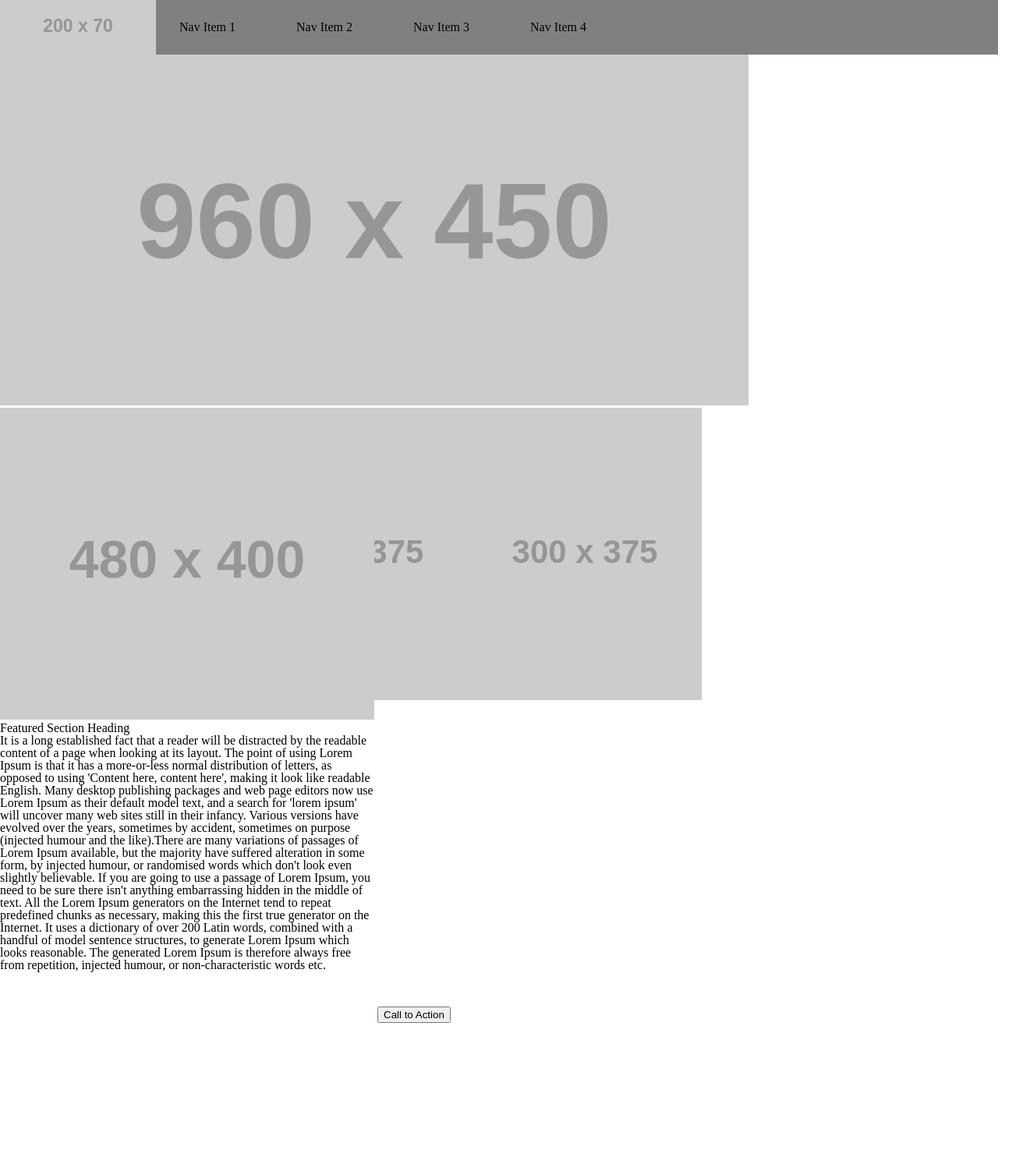
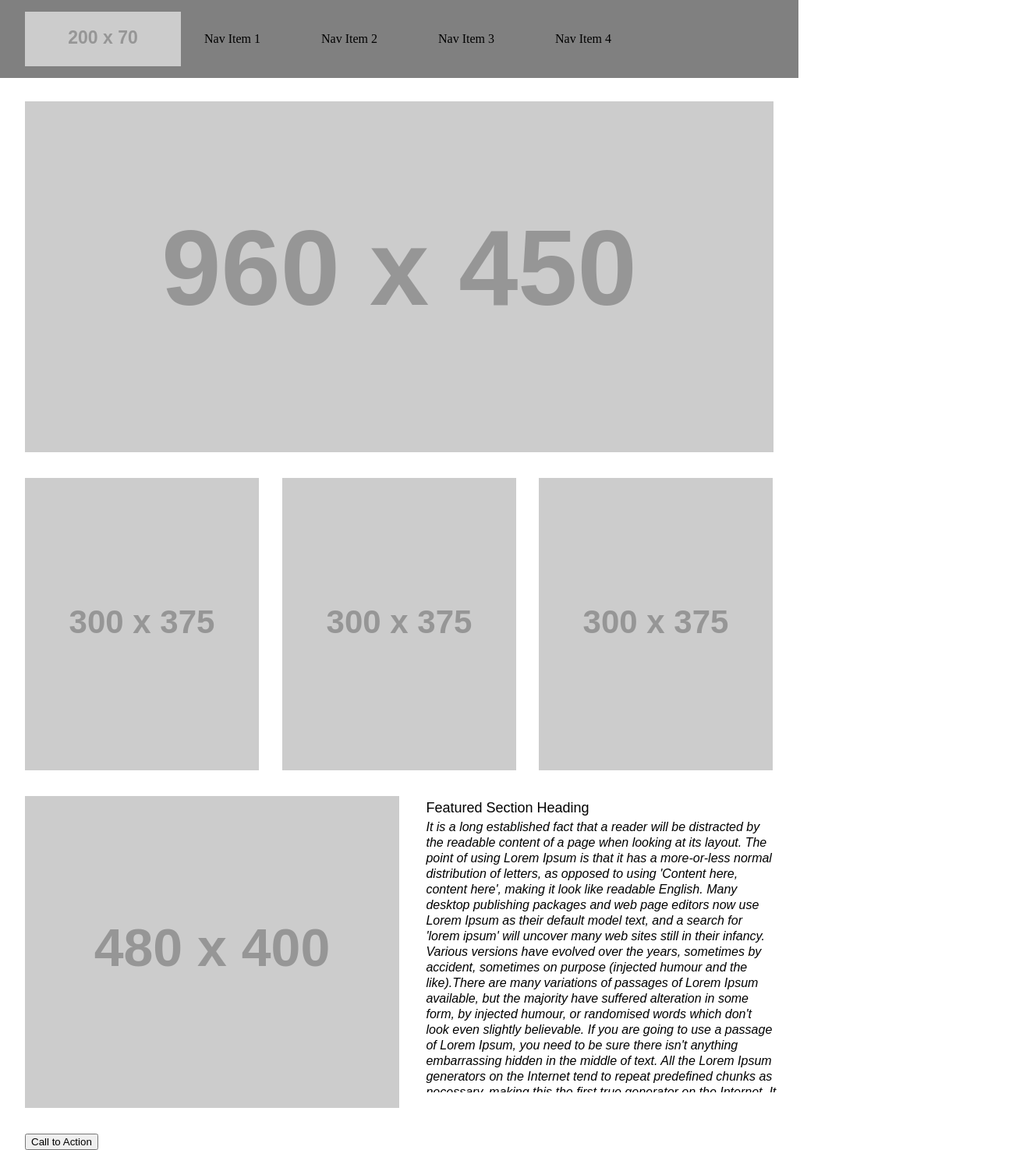
Before and after one commit to radenska/wireframe_exercise, a plain HTML site: page index.html in a window 1280 px wide. Shown: the whole page at 78% size, 1312 px wide, since content can reach past the window. Before the commit the page ends 1312 px from the top, so only its background shows below. Drawn offline with Linux system fonts and the light colour scheme; placeholder pictures from the web are drawn by us.

Commit message:
finally getting margins and elements to go where I want them to

```diff
--- a/style.css
+++ b/style.css
@@ -1,12 +1,19 @@
+* {
+  font-family: arial;
+}
+
 header {
-  overflow: auto;
-  margin: 0, 0, 15px, 0;
+  background-color: gray;
+  width: 1024px;
+  height: 100px;
+  margin-bottom: 30px;
 }
 
 nav {
-  /*height: 70px;*/
+  position: relative;
+  left: 32px;
+  top: 15px;
   width: 960px;
-  margin-right, margin-left: auto;
 }
 
 nav img {
@@ -23,43 +30,52 @@ nav ul li {
   line-height: 70px;
 }
 main {
-  margin-left: auto;
-  margin-right: auto;
+  position: relative;
+  left: 32px;
 }
 
 main img {
-  margin: 15px, auto, 15px, auto;
+  margin-bottom: 30px;
 }
 
 main ul {
-  position: absolute;
-  width: 960px;
-  height: 375px;
-  margin-top, margin-bottom: 15px;
+  clear: both;
+  width: 990px;
 }
 
 main ul li {
   float: left;
-  margin-right: ;
-  /*margin-right: 30px;
-  margin-left: 0;*/
+  width: 33.3%;
 }
 
-
+section {
+}
 
 section img{
   display: inline-block;
 }
 
 article {
+  line-height: 20px;
+  position: relative;
+  vertical-align: top;
   display: inline-block;
-  width: 480px;
+  width: 450px;
   height: 380px;
+  margin-left: 30px;
   overflow-y: auto;
-
 }
 
+h2 {
+  font-size: 18px;
+  line-height: 30px;
+}
 
-footer, header {
+p {
+  font-style: italic;
+}
+
+footer {
   background-color: gray;
+  width: 1024px;
 }
```
